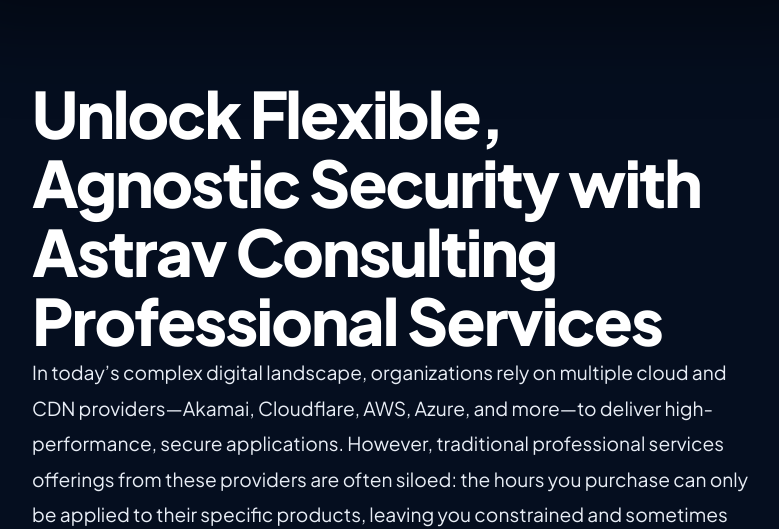
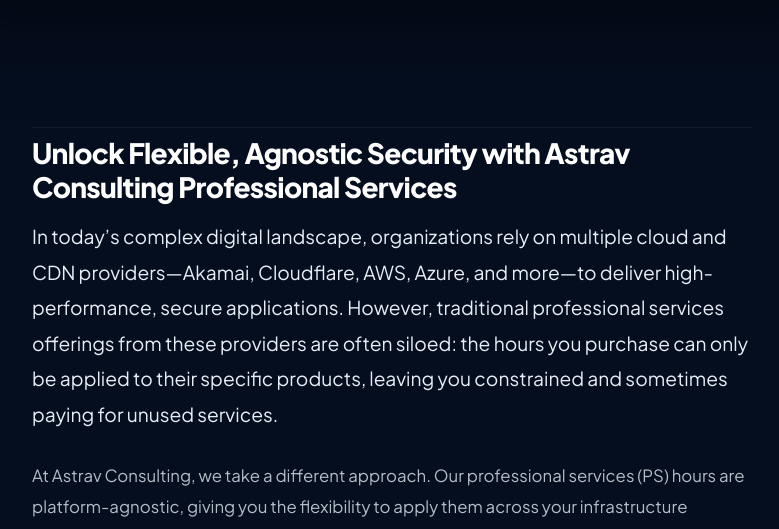
Before and after one commit to astravconsulting/astravconsulting.github.io, a Jekyll site: the page built from _posts/2026-03-18-agnostic-security-zero-lock-in.md, in a window 1280 px wide. Shown: the part 1053-1582 px from the top of the page, without its empty margins (248-1027 px from the left). Built offline with Jekyll 4.4.1, drawn with Linux system fonts in a browser that asks for light colours.

Commit message:
fixed h1 to h2

```diff
--- a/_posts/2026-03-18-agnostic-security-zero-lock-in.md
+++ b/_posts/2026-03-18-agnostic-security-zero-lock-in.md
@@ -7,7 +7,7 @@
 image: https://pbs.twimg.com/media/HDRMzOGbQAASfjN?format=jpg&name=small
 ---
 
-# Unlock Flexible, Agnostic Security with Astrav Consulting Professional Services
+## Unlock Flexible, Agnostic Security with Astrav Consulting Professional Services
 
 In today’s complex digital landscape, organizations rely on multiple cloud and CDN providers—Akamai, Cloudflare, AWS, Azure, and more—to deliver high-performance, secure applications. However, traditional professional services offerings from these providers are often siloed: the hours you purchase can only be applied to their specific products, leaving you constrained and sometimes paying for unused services.
 
```
